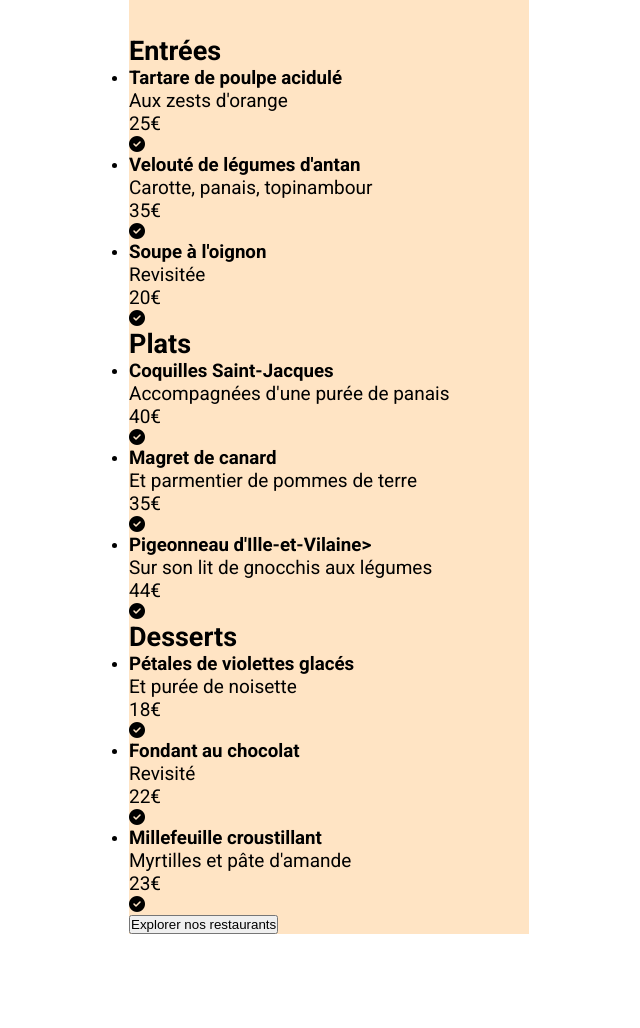
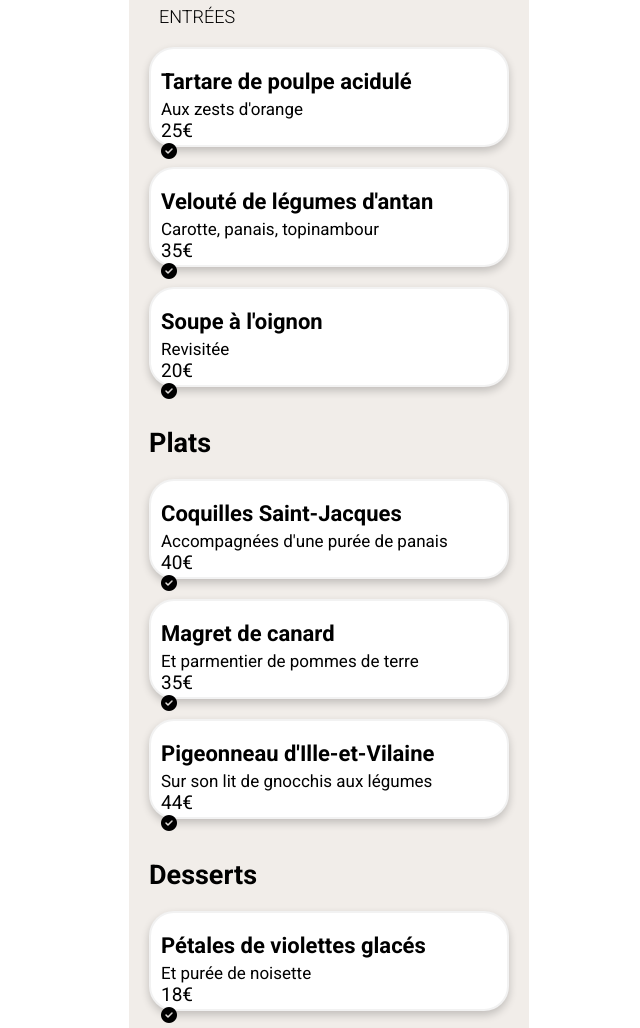
Before and after one commit to SamiaPercheron/Sahki_Samia_3_22042022, a website: page a-la-française.html in a window 1280 px wide. Shown: the part 398-1426 px from the top of the page, without its empty margins (311-951 px from the left). Drawn offline with Linux system fonts and the light colour scheme; a web font is replaced by a local one.

Commit message:
Ajout style menu restaurant sans les animations

```diff
--- a/a-la-française.html
+++ b/a-la-française.html
@@ -43,20 +43,20 @@
             <div class="menu">
                 <!--Entrées-->
                 <div class="menu__kind">
-                    <h2>Entrées</h2>
+                    <div class="menu__kind__submenu"><h2>Entrées</h2></div>
                     <ul class="menu__kind__container">
                         <li class="dish">
-                            <div>
+                            <div class="dish__info">
                                 <h3>Tartare de poulpe acidulé</h3>
                                 <p>Aux zests d'orange</p>
                             </div>
-                            <div>
-                                <p class="price">25€</p>
+                            <div class="price">
+                                <p >25€</p>
                             </div>
                             <span><i class="fas fa-check-circle carte__menu__plat__cache--check"></i></span>
                         </li>
                         <li class="dish">
-                            <div>
+                            <div class="dish__info">
                                 <h3>Velouté de légumes d'antan</h3>
                                 <p>Carotte, panais, topinambour</p>
                             </div>
@@ -64,7 +64,7 @@
                             <span><i class="fas fa-check-circle carte__menu__plat__cache--check"></i></span>
                         </li>
                         <li class="dish">
-                            <div>
+                            <div class="dish__info">
                                 <h3>Soupe à l'oignon</h3>
                                 <p>Revisitée</p>
                             </div>
@@ -78,7 +78,7 @@
                     <h2>Plats</h2>
                     <ul class="menu__kind__container">
                         <li class="dish">
-                            <div>
+                            <div class="dish__info">
                                 <h3>Coquilles Saint-Jacques</h3>
                                 <p>Accompagnées d'une purée de panais</p>
                             </div>
@@ -86,15 +86,15 @@
                             <span><i class="fas fa-check-circle carte__menu__plat__cache--check"></i></span>
                         </li>
                         <li class="dish">
-                            <div>
+                            <div class="dish__info">
                                 <h3>Magret de canard</h3>
                                 <p>Et parmentier de pommes de terre</p></div>
                             <div><p class="price">35€</p></div>
                             <span><i class="fas fa-check-circle carte__menu__plat__cache--check"></i></span>
                         </li>
                         <li class="dish">
-                            <div>
-                                <h3>Pigeonneau d'Ille-et-Vilaine></h3>
+                            <div class="dish__info">
+                                <h3>Pigeonneau d'Ille-et-Vilaine</h3>
                                 <p>Sur son lit de gnocchis aux légumes</p></div>
                             <div><p class="price">44€</p></div>
                             <span><i class="fas fa-check-circle carte__menu__plat__cache--check"></i></span>
@@ -106,21 +106,21 @@
                     <h2>Desserts</h2>
                     <ul class="menu__kind__container">
                         <li class="dish">
-                            <div>
+                            <div class="dish__info">
                                 <h3>Pétales de violettes glacés</h3>
                                 <p>Et purée de noisette</p></div>
                             <div><p class="price">18€</p></div>
                             <span><i class="fas fa-check-circle carte__menu__plat__cache--check"></i></span>
                         </li>
                         <li class="dish">
-                            <div>
+                            <div class="dish__info">
                                 <h3>Fondant au chocolat</h3>
                                 <p>Revisité</p></div>
                             <div><p class="price">22€</p></div>
                             <span><i class="fas fa-check-circle carte__menu__plat__cache--check"></i></span>
                         </li>
                         <li class="dish">
-                            <div>
+                            <div class="dish__info">
                                 <h3>Millefeuille croustillant</h3>
                                 <p>Myrtilles et pâte d'amande</p>
                             </div>
@@ -130,7 +130,7 @@
                     </ul>
                 </div>
                 <!--Bouton "commander"-->
-                <div><button class="top__explore">Explorer nos restaurants</button></div>
+                <div class="order"><button class="button">Commander</button></div>
             </div>
 
         </section>
--- a/sass/accueil.scss
+++ b/sass/accueil.scss
@@ -69,22 +69,8 @@
             margin-bottom: 32px;
         }
     }
+}
 
-    &__explore {
-        display: flex;
-        align-items: center;
-        max-width: 250px;
-        height: 50px;
-        color: white;
-        background: linear-gradient(360deg, rgba(147, 86, 192, 1) 2%, rgba(255, 121, 218, 1) 87%);
-        padding: 0px 0px;
-        border-radius: 40px;
-        padding: 0 20px 0 20px;
-        font-size: 16px;
-        border: none;
-        cursor: pointer;
-    }
-}
 
 /*************Section 3 function**********/
 .function {
--- a/sass/components/_buttons.scss
+++ b/sass/components/_buttons.scss
@@ -1,4 +1,14 @@
-/*.btn {
-    @include btn
+.button {
+    display: flex;
+    align-items: center;
+    max-width: 250px;
+    height: 50px;
+    color: white;
+    background: linear-gradient(360deg, rgba(147, 86, 192, 1) 2%, rgba(255, 121, 218, 1) 87%);
+    padding: 0px 0px;
+    border-radius: 40px;
+    padding: 0 20px 0 20px;
+    font-size: 16px;
+    border: none;
+    cursor: pointer;
 }
-*/
--- a/sass/layout/_footer.scss
+++ b/sass/layout/_footer.scss
@@ -6,7 +6,7 @@ footer{
     height: 195px;
     gap: 10px;
     padding: 20px 20px ;
-    background-color:rgba(0, 0, 0, 0.74);
+    background-color:#353535;
     >p{
     font-size: 20px;
     color: white;
--- a/sass/restaurants.scss
+++ b/sass/restaurants.scss
@@ -2,15 +2,11 @@
 @import "./utils/mixins";
 @import "./utils/functions";
 @import "./utils/extensions";
-
 @import "./base/base";
 @import "./base/typography";
 @import "./layout/header";
 @import "./layout/footer";
-
 @import "./components/buttons";
-
-
 @import "./pages/restaurants/menu";
 
 body{
@@ -23,23 +19,21 @@ body{
 #bloc-page
 {
     width: auto;
-    height: 2000px;
+    height: 1800px;/*pb car avec auto et 100%, le footer disparait, pourquoi ?*/
 }
 
  /**********Header**********/
- header/*pb part à droite*/
+ header/*pb part à droite*/ /*est-ce que c'est comme ça qu'on fait ? CAD les modif ici , où je les mets ?*/
  {
     align-items: center;
-     margin: 20px 10px 10px 10px;
-     box-shadow: none;
-     z-index: none;
+    box-shadow: none;
+    z-index: none;
+    padding: 0 25px 0 25px;
 }
-
-
 
 header i
 {
-    font-size: 25px;
+    font-size: 23px;
 }
 
 
@@ -62,42 +56,115 @@ header i
 {
     display: flex;
     flex-direction: column;
-    width: 400px;
+    width: auto;
     height: auto;
     gap: 30px;
+    border-radius: 40px 40px 0 0;
+    background-color: rgb(241, 237, 233);
+    position: absolute;
+    top:310px;
+    padding : 0 20px 0px 20px;
+}
 
-    border-radius: 50px 50px 0 0;
-    margin-top: -50px;
-    background-color: bisque;
-    position: absolute;
-
-}
 .title
     {
         display: flex;
         flex-direction: row;
         gap: 120px;
         align-items: center;
-        margin : 10px 20px 10px 20px ;
+        margin-top : 30px;
         h2{
             font-size: 30px;
             font-family: 'shrikhand', sans-serif;
+            font-weight: 500;
+
         }
         i{
             font-size: 24px;
             cursor: pointer;
         }
 }
+
 .coeur:hover i {
             font-weight: bold;
             background: linear-gradient(63deg, $colour-secondary 0%, $colour-primary 100%);
                 background-clip: content-box;
                 -moz-background-clip: text;
-
-
-
-            -webkit-background-clip: text;
+                -webkit-background-clip: text;
             /*limite le contour de la lettre*/
             -webkit-text-fill-color: transparent;
             /*ce qui dépasse est transparent*/
+}
+.menu{
+    display: flex;
+    flex-direction: column;
+    gap:40px;
+}
+.menu__kind{
+    display: flex;
+    flex-direction: column;
+    gap: 20px;
+    &__submenu{
+        padding: 0 10px 0 10px;
+        h2{
+        text-transform: uppercase;
+        font-size: 18px;
+        font-weight: 300;
+    }
+    }
+
+    &__container{
+        list-style-type: none;
+        display: flex;
+        flex-direction: column;
+        gap: 20px;
+    }
+}
+
+.dish{
+    position: relative;
+    display: flex;
+    flex-direction: column;
+    border: 2px solid #f2f2f2;
+    width: 360px;
+    height: 100px;
+    justify-content: space-around;
+    position: relative;
+    background-color: white;
+    box-shadow: 0 4px 8px 0 rgba(0, 0, 0, 0.2);
+    border-radius: 25px;
+    padding: 20px 10px 20px 10px ;
+    &__info{
+        display: flex;
+        flex-direction: column;
+        gap: 5px;
+
+        h3{
+            text-overflow: ellipsis;
+            font-size: 22px;
         }
+        p{
+            font-weight: 400;
+            font-size: 17px;
+        }
+    }
+}
+
+.order
+{
+    display: flex;
+    flex-direction: row;
+    justify-content: center;
+    margin: 20px 0 80px 0;
+    button{
+
+    }.button {
+    justify-content: center;
+    width: 50%;
+    height: 50px;
+
+
+}
+
+
+}
--- a/sass/utils/_variables.scss
+++ b/sass/utils/_variables.scss
@@ -2,3 +2,4 @@ $colour-primary:#9356DC;
 $colour-secondary:#ff79DA;
 $colour-tertiary:#99e2D0;
 $bg-color: #f2f2f2;
+$white: white;
```
Also changed, not shown: index.html (+1 -1 lines), public/css/accueil.css, public/css/restaurants.css, 2 other files.
